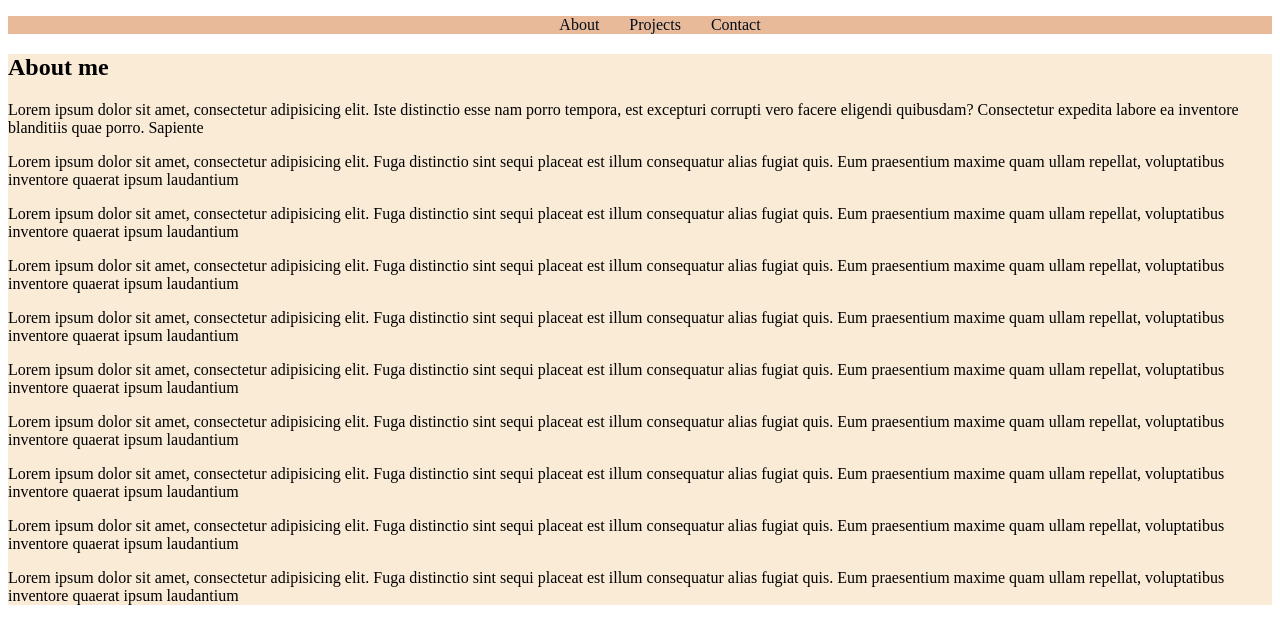
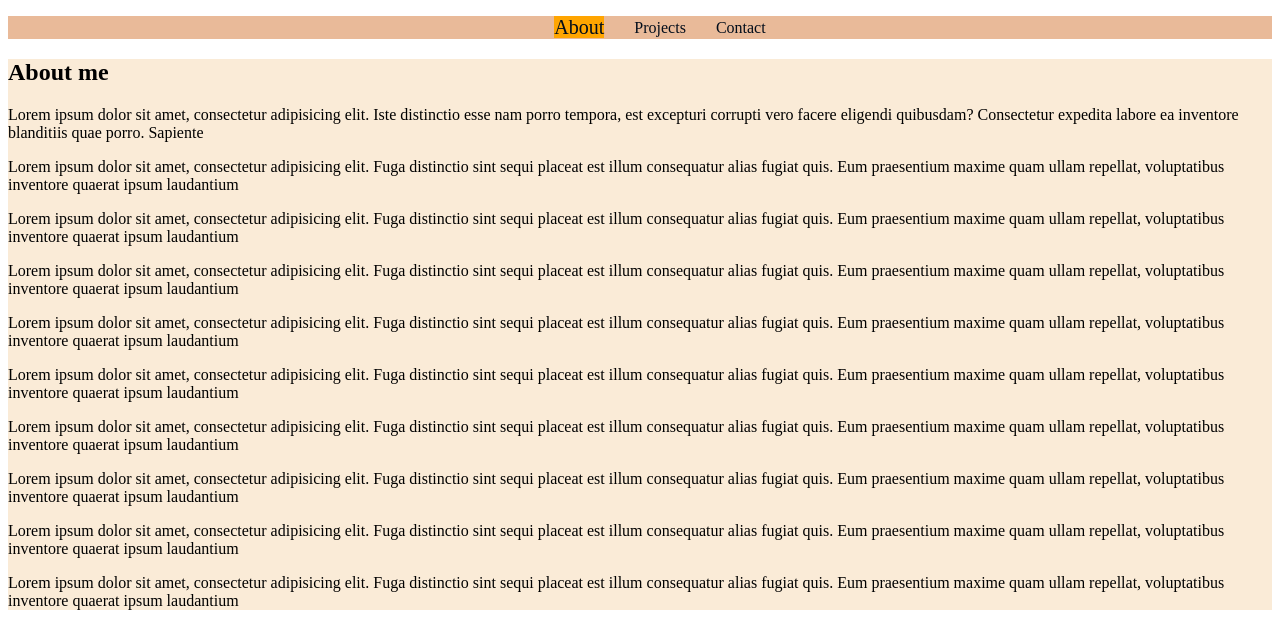
Before and after one commit to AlexEmanuelSoulis/my-first-website, a plain HTML site: page index.html in a window 1280 px wide. In both pictures the pointer is over the link "About". Shown: the top 617 px of the page. Drawn offline with Linux system fonts and the light colour scheme.

Commit message:
adding a hover effect to the nav links

```diff
--- a/styles.css
+++ b/styles.css
@@ -5,7 +5,10 @@ nav > ul > li > a {
     text-decoration: none;
     color: rgb(2, 13, 27);
 }
-
+nav > ul > li > a:hover {
+    background-color: orange;
+    font-size: 20px;
+}
 nav > ul > li {
     list-style: none;
 }
@@ -15,6 +18,7 @@ ul {
     justify-content: center;
     gap:30px;
 }
+
 h2{
     text-align: center;
     font-size: 40px;
```
